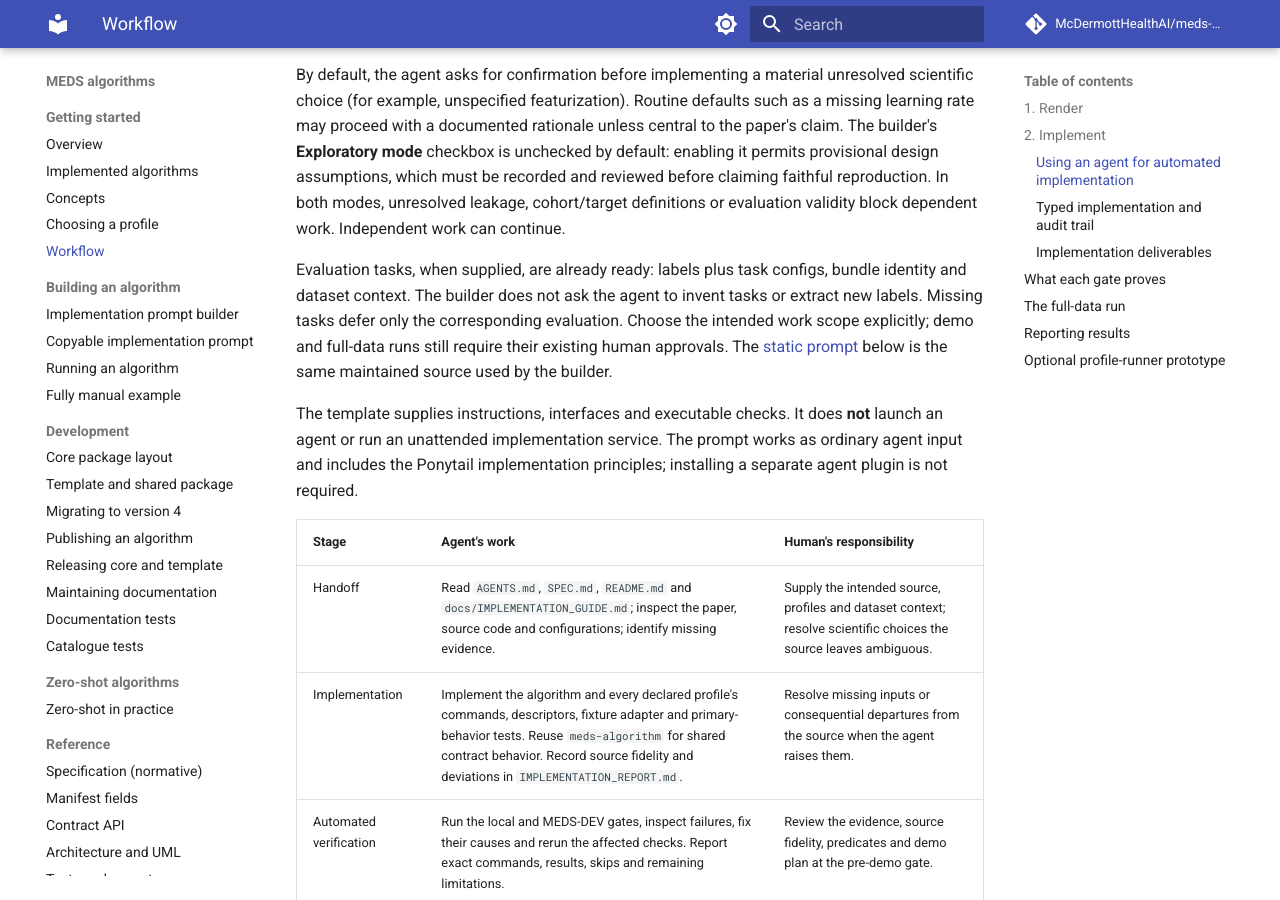
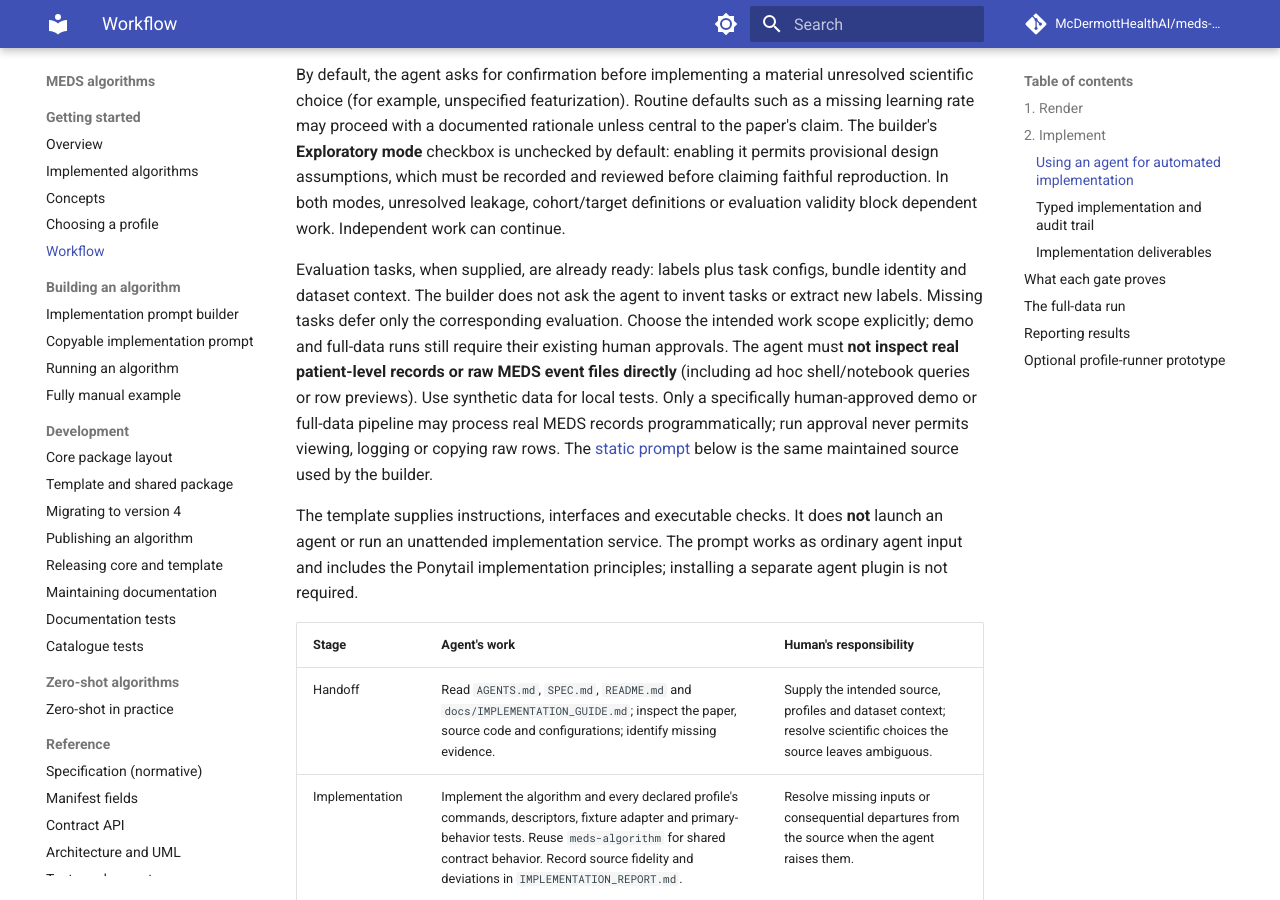
Before and after one commit to McDermottHealthAI/meds-algorithm, an MkDocs documentation site: the page built from docs/workflow.md, in a window 1280 px wide and 900 px high, scrolled down 2431 px. Built offline with MkDocs 1.6.1 and Material for MkDocs 9.7.7, drawn with Linux system fonts in a browser that asks for light colours; comment, search, counter and statistics services are not loaded.

Commit message:
docs: add explicit raw-data access guard to implementation prompt (#20)
The implementation prompt restricted label access and required approvals
for demo/full-data runs, but never explicitly forbade the agent from
directly inspecting raw patient-level records. Add an explicit guard that
applies across all profiles, modes and stages, mirror it in the workflow
docs and prompt builder, and assert it in the prompt builder tests.

Co-authored-by: Claude Opus 5.5 <noreply@anthropic.com>

```diff
--- a/docs/workflow.md
+++ b/docs/workflow.md
@@ -57,8 +57,12 @@ cohort/target definitions or evaluation validity block dependent work. Independe
 Evaluation tasks, when supplied, are already ready: labels plus task configs, bundle identity and dataset
 context. The builder does not ask the agent to invent tasks or extract new labels. Missing tasks defer
 only the corresponding evaluation. Choose the intended work scope explicitly; demo and full-data runs
-still require their existing human approvals. The [static prompt](#copyable-algorithm-implementation-prompt)
-below is the same maintained source used by the builder.
+still require their existing human approvals. The agent must **not inspect real patient-level records or
+raw MEDS event files directly** (including ad hoc shell/notebook queries or row previews). Use synthetic
+data for local tests. Only a specifically human-approved demo or full-data pipeline may process real
+MEDS records programmatically; run approval never permits viewing, logging or copying raw rows.
+The [static prompt](#copyable-algorithm-implementation-prompt) below is the same maintained source
+used by the builder.
 
 The template supplies instructions, interfaces and executable checks. It does **not** launch an agent
 or run an unattended implementation service. The prompt works as ordinary agent input and includes
```
Also changed, not shown: docs/implementation-prompt.md (+13 -0 lines), docs/prompt-builder.md (+1 -0 lines), 1 other file.
